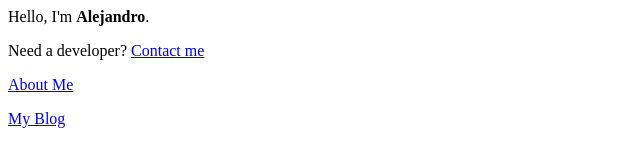
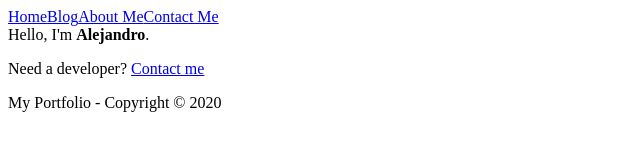
Before and after one commit to AlexSegen/gatsby-bootcamp, a Gatsby site: page / in a window 1280 px wide. Shown: the whole page, without its empty margins (0-640 px from the left). Built offline with nearby package versions, Linux system fonts and the light colour scheme; Gatsby itself is replaced by a stand-in of ours.

Commit message:
4: Creating Shared Page Componentsy

```diff
--- /dev/null
+++ b/src/components/footer.js
@@ -0,0 +1,10 @@
+import React from 'react';
+const Footer = () => {
+    return (
+        <div>
+            My Portfolio - Copyright &copy; 2020
+        </div>
+     );
+}
+
+export default Footer;
--- /dev/null
+++ b/src/components/header.js
@@ -0,0 +1,14 @@
+import React from 'react';
+import { Link } from 'gatsby';
+const Header = () => {
+    return (
+        <div>
+            <Link to="/">Home</Link>
+            <Link to="/blog">Blog</Link>
+            <Link to="/about">About Me</Link>
+            <Link to="/contact">Contact Me</Link>
+        </div>
+     );
+}
+
+export default Header;
--- a/src/pages/index.js
+++ b/src/pages/index.js
@@ -1,13 +1,16 @@
 import React from "react";
 import { Link } from 'gatsby';
+
+import Header from '../components/header'
+import Footer from '../components/footer'
 
 const IndexPage = () => {
     return (
         <div>
+            <Header/>
             Hello, I'm <strong>Alejandro</strong>.
             <p>Need a developer? <Link to="/contact">Contact me</Link></p>
-            <p><Link to="/about">About Me</Link></p>
-            <p><Link to="/blog">My Blog</Link></p>
+            <Footer/>
         </div>
     )
 }
```
